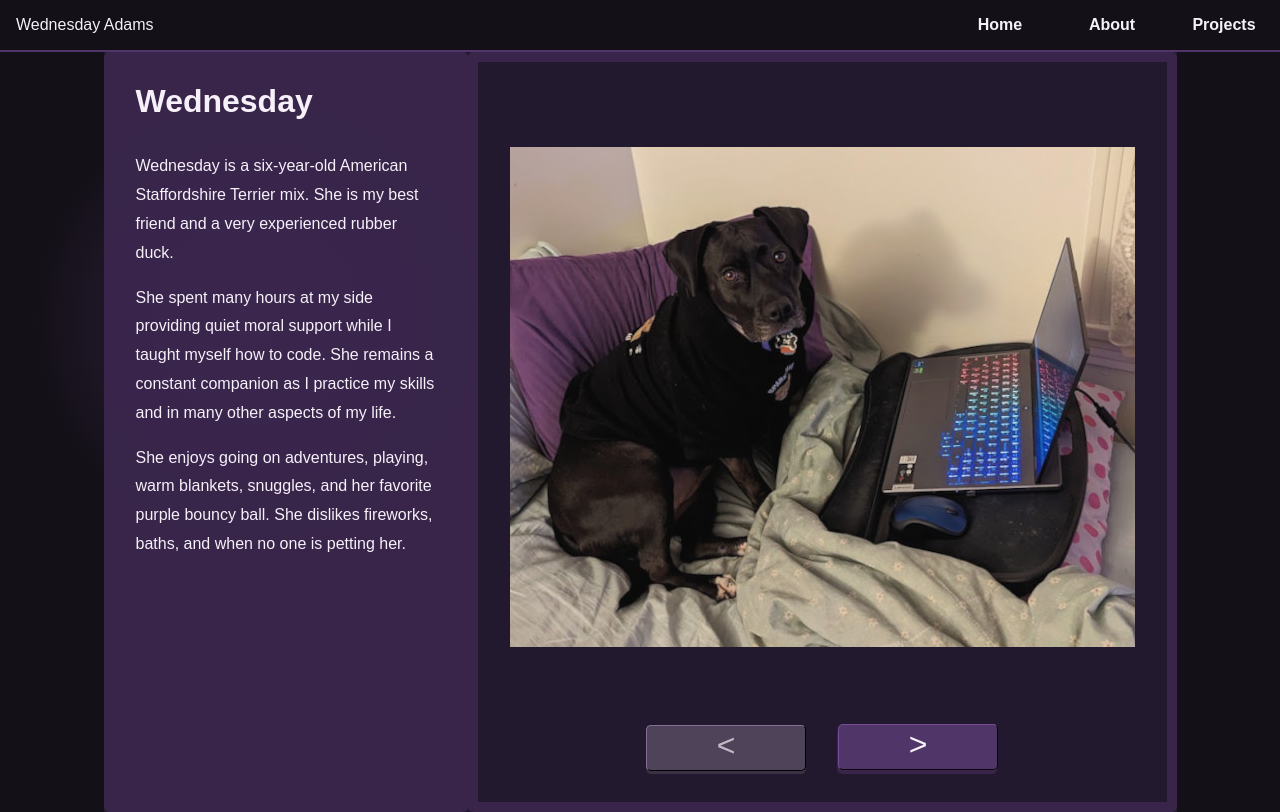
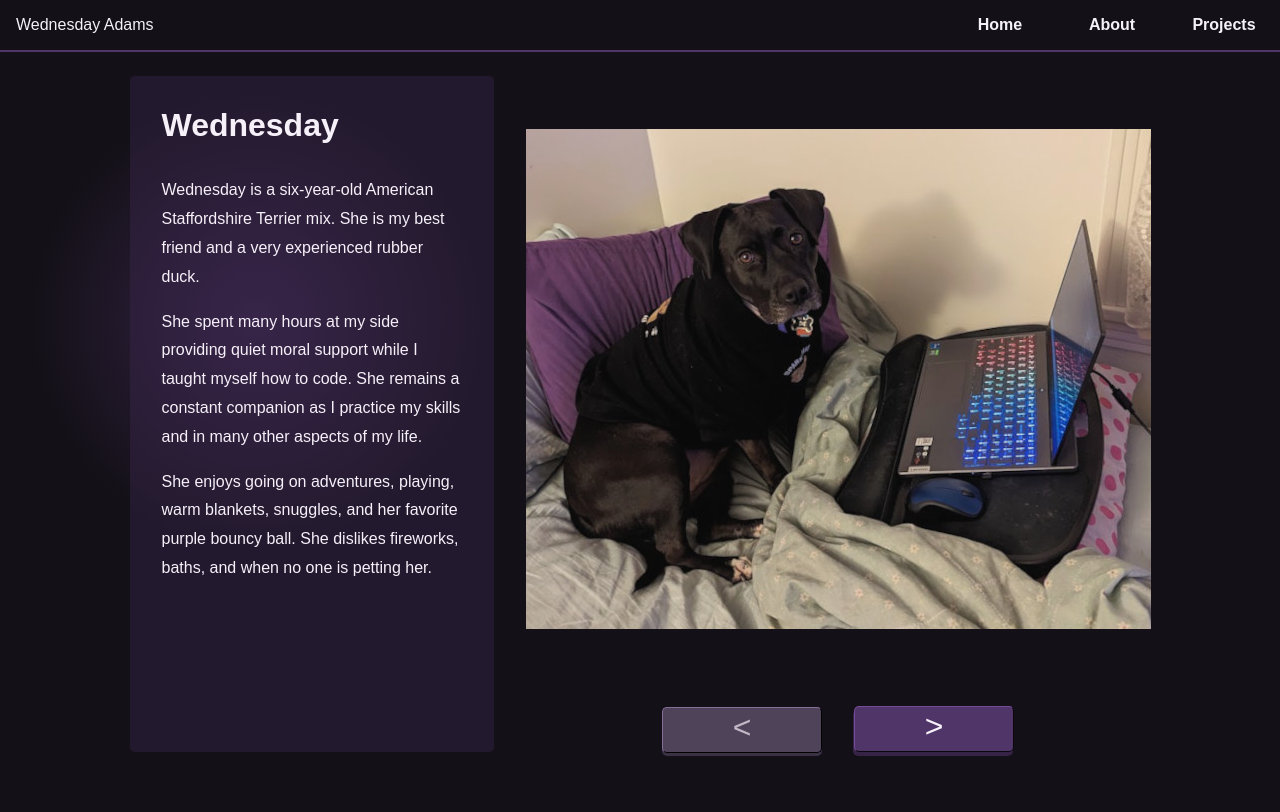
Before and after one commit to jennifercadams/jenn-adams-dev, a React (Vite) app: page /wednesday in a window 1280 px wide. Built offline with nearby package versions, Linux system fonts and the light colour scheme.

Commit message:
Revert "Wednesday page css refinements"
This reverts commit acc7c41b44d4ae0d1f4d06467099330fd42b8c0e.

```diff
--- a/src/pages/WednesdayPage/WednesdayPage.css
+++ b/src/pages/WednesdayPage/WednesdayPage.css
@@ -1,14 +1,15 @@
 #wednesday {
     display: flex;
-    margin: auto;
-    background-color: var(--tertiary-bg-color);
+    gap: 32px;
+    margin: 24px auto 0;
+    padding: 0 16px 24px;
 }
 
 #wednesday #description {
     width: 300px;
     line-height: 1.8;
     padding: 0 32px;
-    background-color: var(--secondary-bg-color);
+    background-color: var(--tertiary-bg-color);
     border-radius: 5px;
 }
 
@@ -20,10 +21,7 @@
     gap: 24px;
     max-height: calc(100vh - 124px);
     width: 625px;
-    padding: 32px;
     margin: 0 auto;
-    border: solid 10px var(--secondary-bg-color);
-    border-radius: 5px;
 }
 
 #wednesday #image {
@@ -52,13 +50,9 @@
     }
 }
 
-@media (max-width: 1072px) {
+@media (max-width: 1053px) {
     #wednesday {
-        gap: 32px;
         flex-direction: column-reverse;
-        margin: 24px auto 0;
-        padding: 0 16px 24px;
-        background: none;
     }
 
     #wednesday #description {
@@ -68,7 +62,5 @@
     #wednesday #gallery {
         width: unset;
         max-width: 625px;
-        padding: 0;
-        border: none;
     }
 }
```
